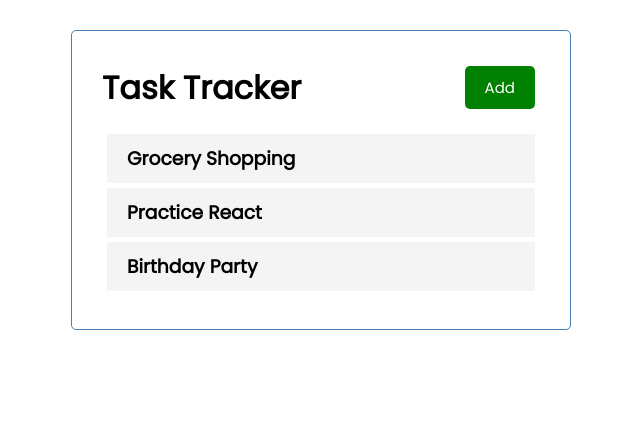
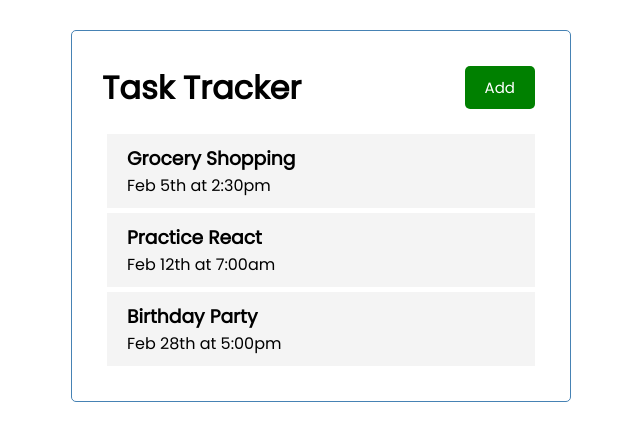
Before and after one commit to nekablair/react-crash, a React (Vite) app: page / in a window 1280 px wide. Shown: the top 440 px of the page, without its empty margins (319-959 px from the left). Built offline with nearby package versions, Linux system fonts and the light colour scheme.

Commit message:
add npm install react-icons, add task.day

```diff
--- a/package.json
+++ b/package.json
@@ -11,7 +11,8 @@
   },
   "dependencies": {
     "react": "^18.2.0",
-    "react-dom": "^18.2.0"
+    "react-dom": "^18.2.0",
+    "react-icons": "^5.0.1"
   },
   "devDependencies": {
     "@types/react": "^18.2.56",
--- a/src/components/Task.jsx
+++ b/src/components/Task.jsx
@@ -5,6 +5,7 @@ const Task = ({ task }) => {
     <>
         <div className = 'task'>
             <h3>{task.text}</h3>
+            <p>{task.day}</p>
         </div>
     </>
   )
```
Also changed, not shown: 1 other file (tests, documents, lock files or other folders).
